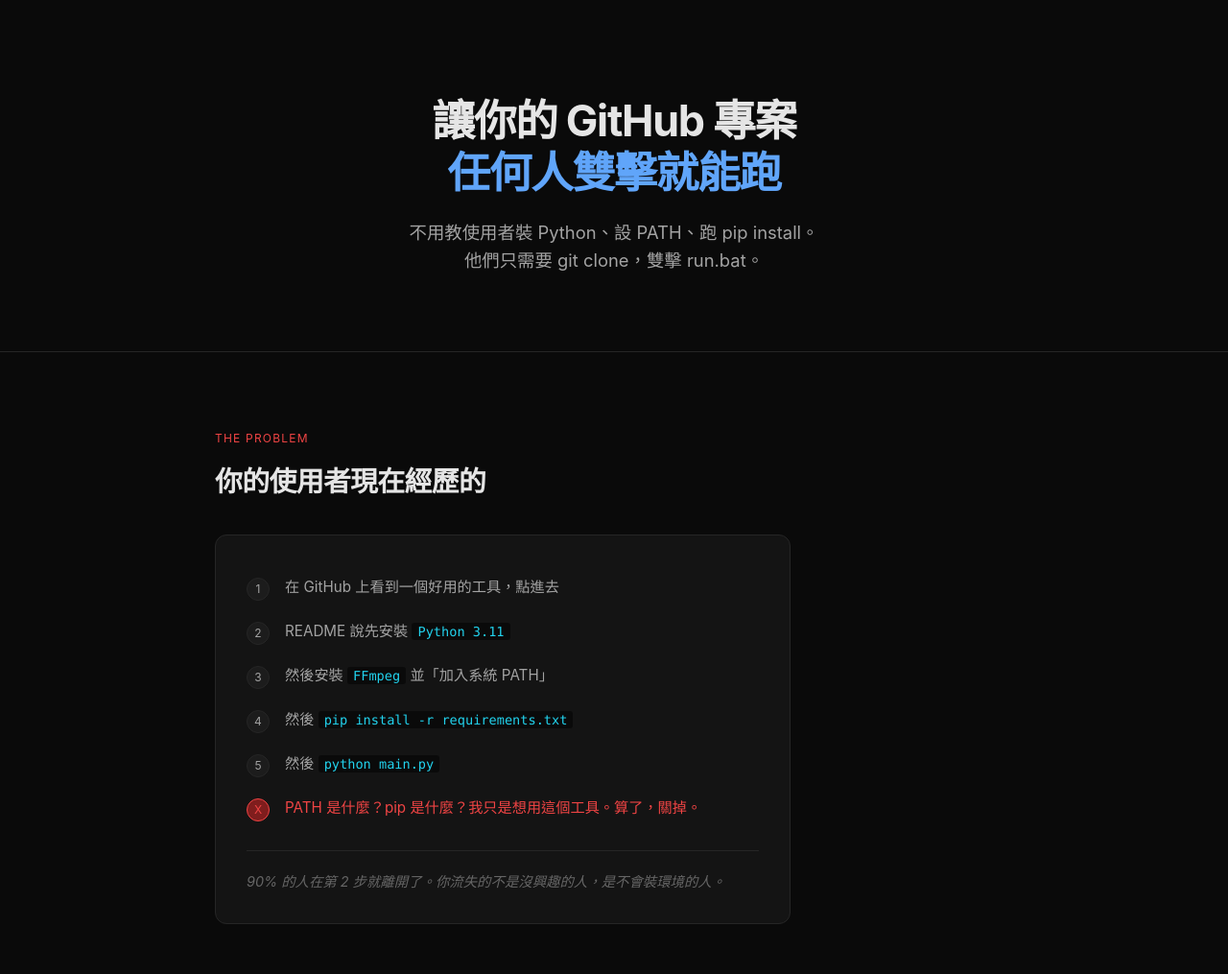
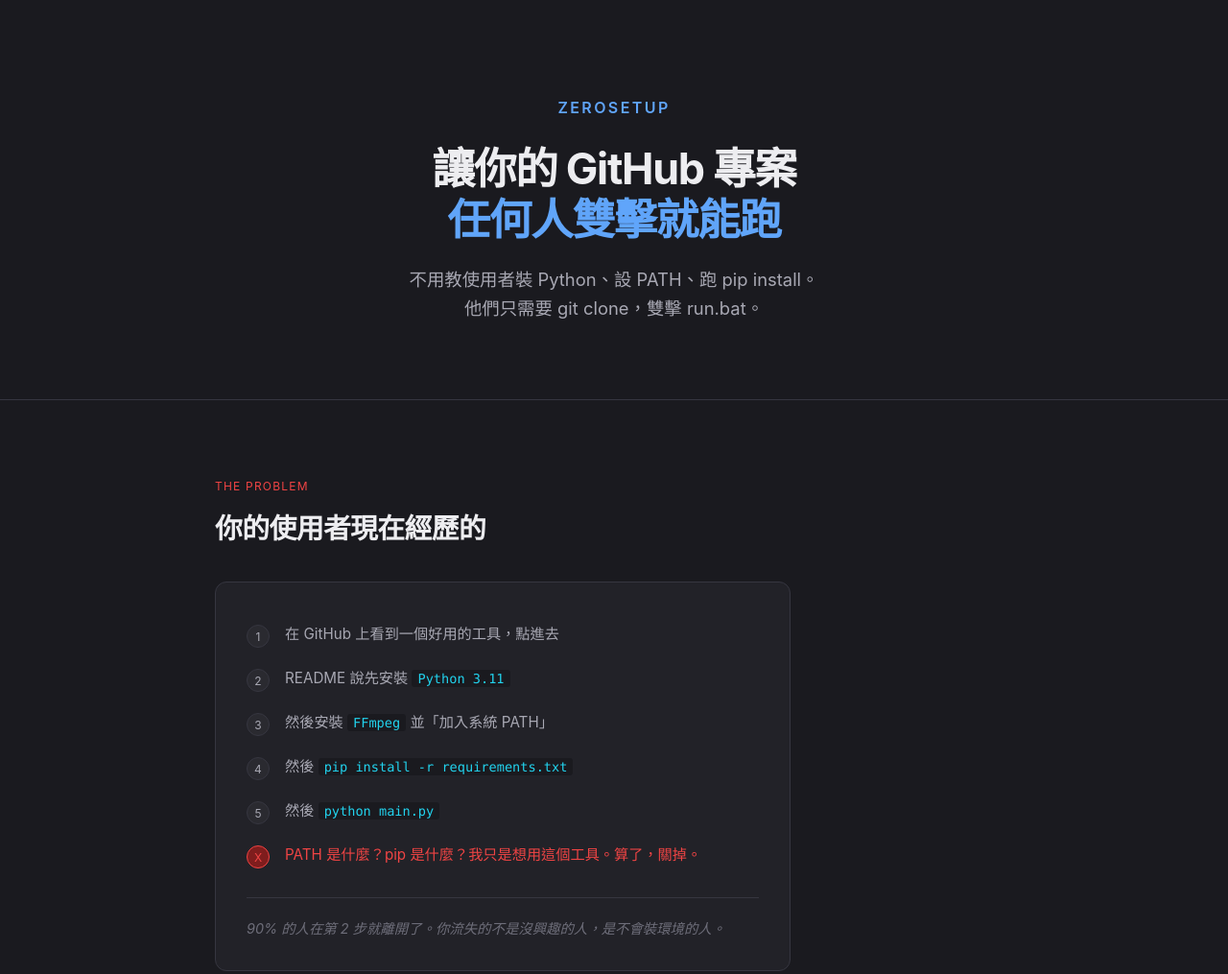
Before and after one commit to Jeffrey0117/ZeroSetup, a website: page docs/index.html in a window 1280 px wide. Shown: the top 1015 px of the page at 96% size. Drawn offline with Linux system fonts and the light colour scheme.

Commit message:
style: softer dark theme + add brand name to hero
- Background from pure black (#0a0a0a) to dark gray (#1a1a1f)
- All surface/border colors shifted warmer
- Added "ZEROSETUP" brand name above hero heading

```diff
--- a/docs/index.html
+++ b/docs/index.html
@@ -6,13 +6,13 @@
     <title>ZeroSetup — 讓你的 GitHub 專案，任何人雙擊就能跑</title>
     <style>
         :root {
-            --bg: #0a0a0a;
-            --surface: #141414;
-            --surface2: #1c1c1c;
-            --border: #262626;
-            --text: #e5e5e5;
-            --text2: #a3a3a3;
-            --text3: #666;
+            --bg: #1a1a1f;
+            --surface: #222228;
+            --surface2: #2a2a30;
+            --border: #363640;
+            --text: #ededf0;
+            --text2: #a8a8b3;
+            --text3: #6e6e7a;
             --accent: #3b82f6;
             --accent2: #60a5fa;
             --green: #22c55e;
@@ -35,6 +35,11 @@
             padding: 100px 0 80px;
             text-align: center;
             border-bottom: 1px solid var(--border);
+        }
+        .hero-brand {
+            font-size: 1rem; font-weight: 600;
+            letter-spacing: 0.15em; text-transform: uppercase;
+            color: var(--accent2); margin-bottom: 24px;
         }
         .hero h1 {
             font-size: 2.8rem; font-weight: 700;
@@ -164,7 +169,7 @@
             background: var(--surface);
             border: 1px solid var(--border);
             border-radius: 12px; overflow: hidden;
-            box-shadow: 0 20px 40px rgba(0,0,0,0.3);
+            box-shadow: 0 20px 40px rgba(0,0,0,0.2);
         }
         .terminal-bar {
             display: flex; align-items: center; gap: 8px;
@@ -342,6 +347,7 @@
 <!-- Hero -->
 <section class="hero">
     <div class="container">
+        <div class="hero-brand">ZeroSetup</div>
         <h1>讓你的 GitHub 專案<br><span>任何人雙擊就能跑</span></h1>
         <p class="subtitle">不用教使用者裝 Python、設 PATH、跑 pip install。<br>他們只需要 git clone，雙擊 run.bat。</p>
     </div>
```
